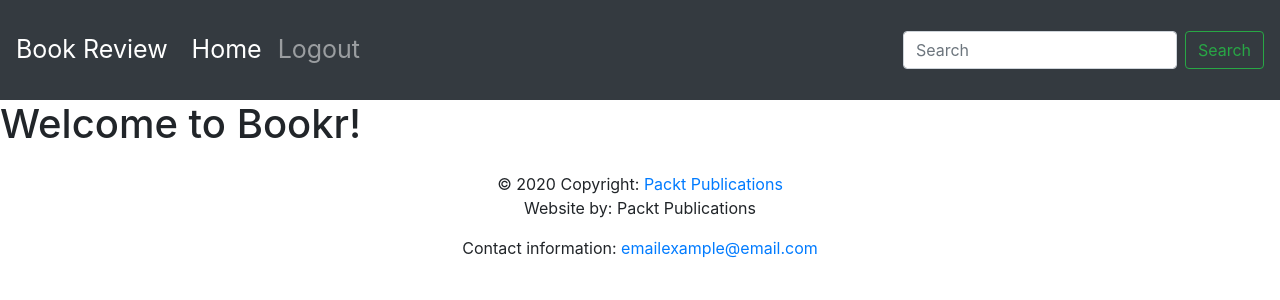
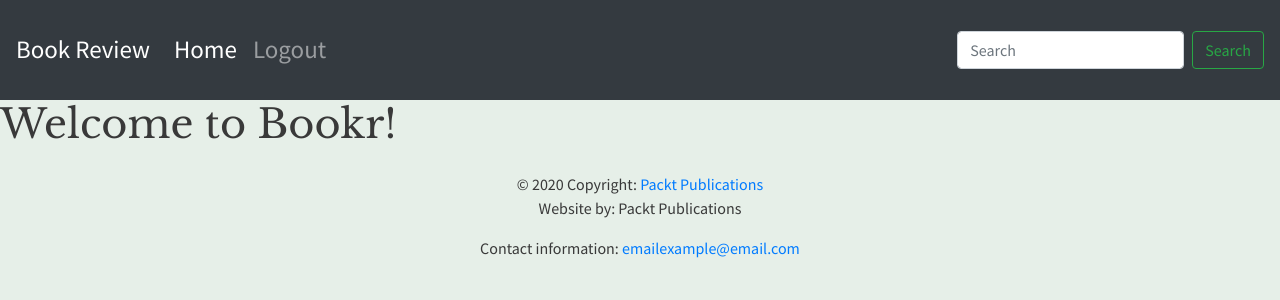
Before and after one commit to LearnWithJeff10/bookr, a Django app: template templates/base.html in a window 1280 px wide. Shown: the top 300 px of the page. Run offline with Django 3.2, Linux system fonts and the light colour scheme; the template is opened without the code that fills it, so the values that code supplies are empty; some libraries are stand-ins or nearby versions.

Commit message:
Activity 5.02: CSS Enhancements

```diff
--- a/bookr/settings.py
+++ b/bookr/settings.py
@@ -119,5 +119,6 @@ USE_TZ = True
 # https://docs.djangoproject.com/en/dev/howto/static-files/
 
 STATIC_URL = '/static/'
+STATICFILES_DIRS = [os.path.join(BASE_DIR, 'static')]
 
 DEFAULT_AUTO_FIELD = 'django.db.models.BigAutoField'
--- /dev/null
+++ b/static/main.css
@@ -0,0 +1,27 @@
+.navbar {
+  min-height: 100px;
+  font-size: 25px;
+}
+
+.navbar-brand {
+  font-size: 25px;
+}
+
+.navbar-brand > img {
+  height: 60px;
+}
+
+body {
+  font-family: "Source Sans Pro", sans-serif;
+  background-color: #e6efe8;
+  color: #393939;
+}
+
+h1,
+h2,
+h3,
+h4,
+h5,
+h6 {
+  font-family: "Libre Baskerville", serif;
+}
--- a/templates/base.html
+++ b/templates/base.html
@@ -22,19 +22,14 @@
       href="https://cdnjs.cloudflare.com/ajax/libs/font-awesome/4.7.0/css/font-awesome.min.css"
     />
 
+    <link href="{% static 'main.css' %}" rel="stylesheet" />
+
+    <link
+      rel="stylesheet"
+      href="https://fonts.googleapis.com/css?family=Libre+Baskerville|Source+Sans+Pro&display=swap"
+    />
+
     <title>Bookr</title>
-    <style type="text/css">
-      .navbar {
-        min-height: 100px;
-        font-size: 25px;
-      }
-      .navbar-brand {
-        font-size: 25px;
-      }
-      .navbar-brand > img {
-        height: 60px;
-      }
-    </style>
   </head>
   <body>
     <nav class="navbar navbar-expand-sm navbar-dark bg-dark sticky-top">
```
